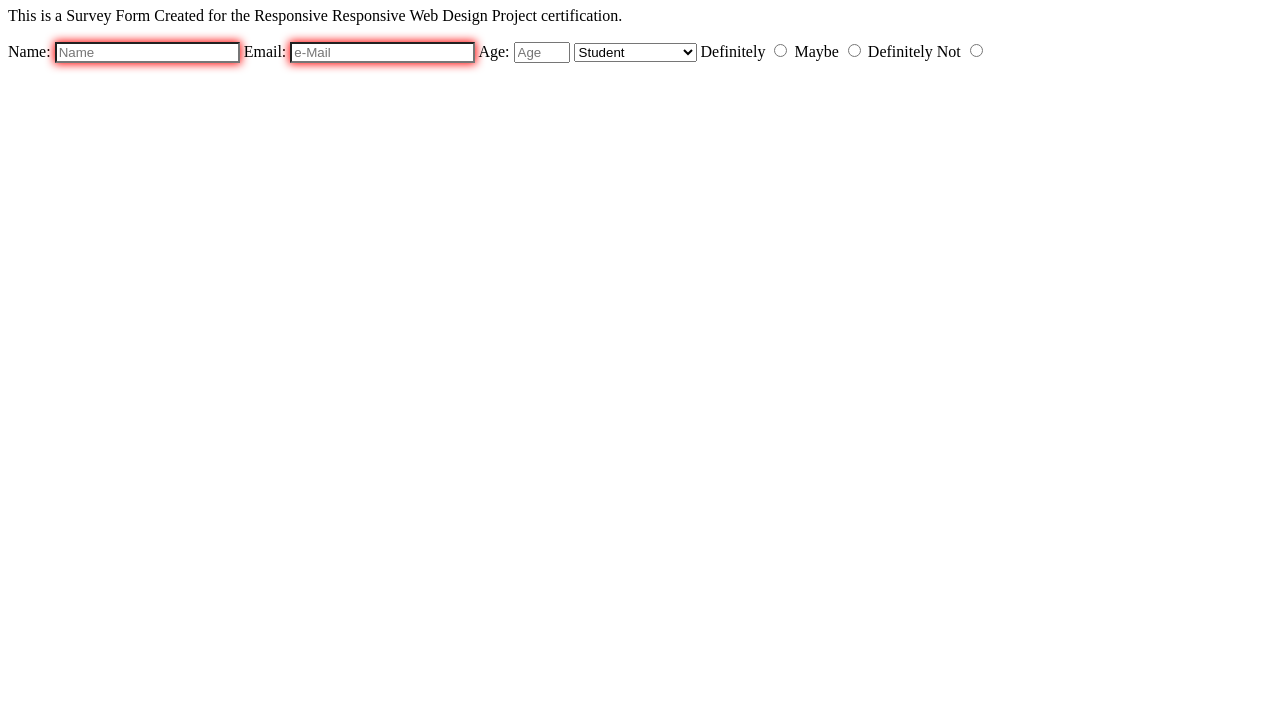
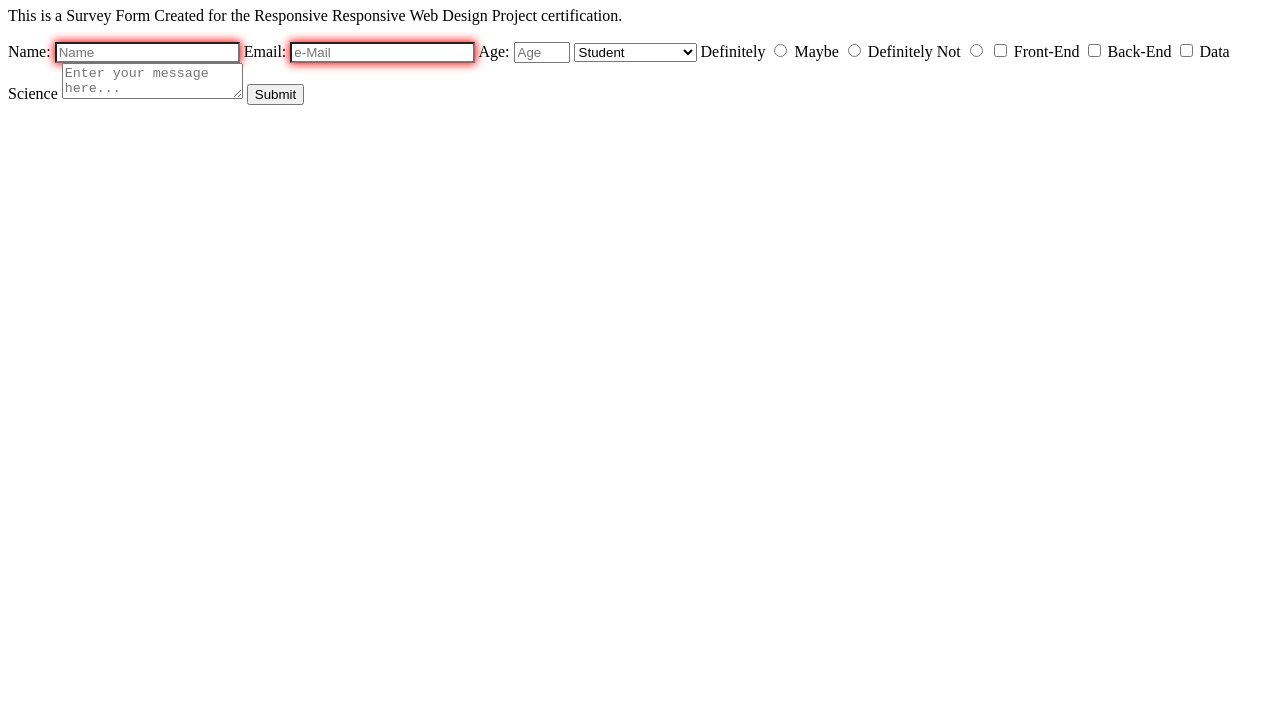
Before and after one commit to jmaldia/freecodecamp-survey-form, a plain HTML site: page index.html in a window 1280 px wide. Shown: the part 73-800 px from the top of the page. Drawn offline with Linux system fonts and the light colour scheme.

Commit message:
Add more form elements

```diff
--- a/index.html
+++ b/index.html
@@ -47,6 +47,23 @@
             Definitely Not
             <input name="recomment-radio" value="3" type="radio">
         </label>
+
+        <label>
+            <input type="checkbox" name="interest" value="frontend">
+            Front-End
+        </label>
+        <label>
+            <input type="checkbox" name="interest" value="backend">
+            Back-End
+        </label>
+        <label>
+            <input type="checkbox" name="interest" value="Boat"datascience>
+            Data Science
+        </label>
+
+        <textarea id="comments" name="comment" placeholder="Enter your message here..."></textarea>
+
+        <button id="submit" type="submit">Submit</button>
     </form>
 </body>
 </html>
```
